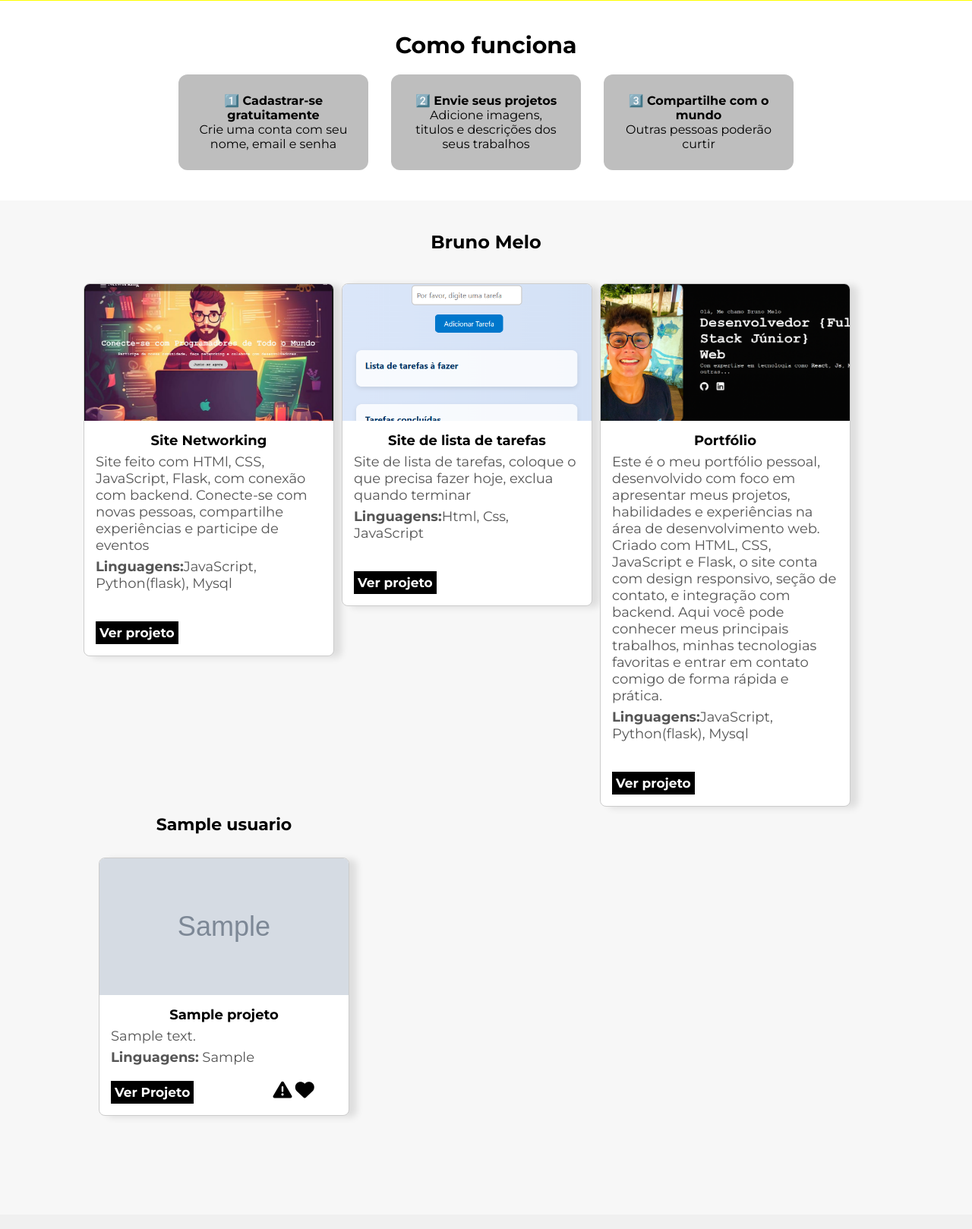
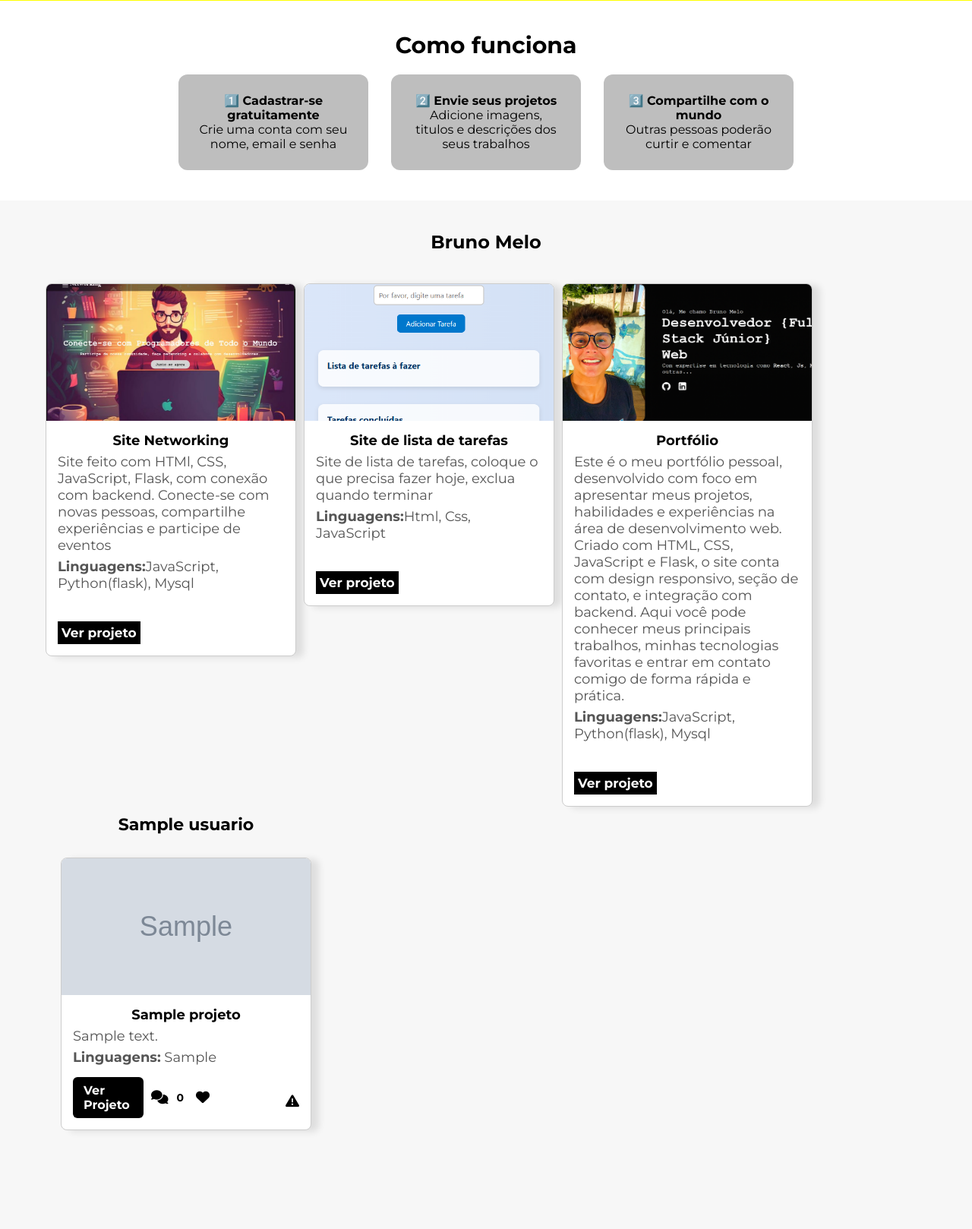
Before and after one commit to BrunoMeloMorais22/VitrineProjetos, a Flask app: page / in a window 1280 px wide. Shown: the part 387-2005 px from the top of the page at 76% size. Before the commit the page ends 1856 px from the top, so only its background shows below. Run offline with Flask 3, Linux system fonts and the light colour scheme; tables that the repository leaves empty or names only in its code hold one stand-in row (values such as "Sample post"); grey boxes marked "Sample" are stand-in pictures; some libraries are stand-ins or nearby versions.

Commit message:
Adicionando sistema de comentários

```diff
--- a/app.py
+++ b/app.py
@@ -1,9 +1,11 @@
 from flask import Flask, render_template, redirect, url_for, request, jsonify, session
 from datetime import timedelta
 import smtplib
+from flask_socketio import SocketIO, send
 import requests
 import mysql.connector
 from email.message import EmailMessage
+import socketio
 from werkzeug.security import generate_password_hash, check_password_hash
 from flask_cors import CORS
 from collections import defaultdict
@@ -14,6 +16,7 @@ app = Flask(__name__)
 
 app.secret_key = "corinthians"
 serializer = URLSafeTimedSerializer(app.secret_key)
+socketio = SocketIO(app)
 
 tipo = 'admin_metrica'
 
@@ -771,8 +774,12 @@ def projetos_curtidos():
         print("Erro ao carregar projetos:", e)
         return jsonify({"mensagem": "Erro ao carregar página"})
 
+@socketio.on("message")
+def handle_message(data):
+    send(data, broadcast=True)
+
 
 if __name__ == "__main__":
     import os
-    port = int(os.environ.get("PORT", 8000))
+    port = int(os.environ.get("PORT", 5000))
     app.run(debug=True, host="0.0.0.0", port=port)
--- a/static/css/style.css
+++ b/static/css/style.css
@@ -105,7 +105,7 @@ nav > a{
   display: grid;
   grid-template-columns: repeat(auto-fit, minmax(250px, 1fr));
   gap: 50px;
-    max-width: 1100px;
+  max-width: 1200px;
   margin: auto;
   padding: 20px;
 }
@@ -301,3 +301,128 @@ nav > a{
     padding: 10px;
   }
 }
+
+  .profile-pic {
+  width: 30px;
+  height: 30px;
+  border-radius: 50%;
+  object-fit: cover;
+  margin-right: 8px;
+  vertical-align: middle;
+}
+
+
+
+.toggle-comentarios {
+  top: 10px;
+  right: 10px;
+  border: none;
+  border-radius: 50%;
+  padding: 10px;
+  cursor: pointer;
+  font-size: 18px;
+  transition: background-color 0.3s;
+  display: flex;
+  align-items: center;
+  gap: 5px;
+}
+
+
+#contador-comentarios {
+  font-size: 14px;
+  color: #000000;
+  padding: 2px 6px;
+  border-radius: 12px;
+  font-weight: bold;
+}
+
+.comentario-section {
+  display: none;
+  padding: 16px;
+  border-top: 1px solid transparent;
+  background-color: transparent;
+  animation: fadeIn 0.3s ease-in-out;
+}
+
+.acoes-projeto {
+  display: flex;
+  align-items: center;
+  margin-top: 15px;
+}
+
+.acoes-projeto .botao {
+  background: black;
+  color: white;
+  padding: 8px 14px;
+  border-radius: 6px;
+  text-decoration: none;
+  font-weight: bold;
+  font-size: 16px;
+}
+
+.acoes-projeto button,
+.acoes-projeto i {
+  background: none;
+  border: none;
+  cursor: pointer;
+  font-size: 18px;
+  color: black;
+}
+
+.acoes-projeto .fa-heart.curtido {
+  color: red;
+}
+
+
+
+.comentario-section input[type="text"] {
+  width: 100%;
+  padding: 10px;
+  margin-bottom: 8px;
+  border: 1px solid #ccc;
+  border-radius: 8px;
+  font-size: 14px;
+  outline: none;
+  transition: border 0.2s;
+}
+
+.comentario-section input[type="text"]:focus {
+  border-color: #0033A0;
+}
+
+.comentario-section button {
+  width: 100%;
+  padding: 10px;
+  background-color: #0033A0;
+  color: white;
+  border: none;
+  border-radius: 8px;
+  font-size: 15px;
+  cursor: pointer;
+  transition: background-color 0.3s;
+  margin-bottom: 12px;
+}
+
+.comentario-section button:hover {
+  background-color: #00247A;
+}
+
+#editar-btn{
+  background: none;
+  margin-left: -15px;
+  color: rgb(88, 88, 88);
+}
+
+#chat {
+  max-height: 250px;
+  overflow-y: auto;
+  margin-top: 15px;
+  scroll-behavior: smooth;
+  padding-right: 6px;
+}
+
+
+@keyframes fadeIn {
+  from { opacity: 0; transform: translateY(-5px); }
+  to { opacity: 1; transform: translateY(0); }
+}
--- a/static/js/script.js
+++ b/static/js/script.js
@@ -59,3 +59,81 @@ document.querySelectorAll(".fa-heart").forEach(coracao => {
         });
     });
 });
+
+
+var socket = io.connect("http://127.0.0.1:5000");
+
+let contador = 0
+
+document.addEventListener("DOMContentLoaded", function() {
+    let savedUsername = localStorage.getItem("username")
+
+    if(savedUsername){
+        document.getElementById("username").value = savedUsername
+    }
+})
+
+function toggleComentarios(){
+    const section = document.getElementById("comentario-section")
+    section.style.display = section.style.display === "none" ? "block" : "none"
+}
+
+socket.on("message", function(data){
+    let chat = document.getElementById("chat")
+    let div = document.createElement("div")
+    let hora_atual = new Date();
+    let hora_formatada = hora_atual.toLocaleTimeString('pt-BR', { hour: '2-digit', minute: '2-digit' });
+    let data_formatada = hora_atual.toLocaleDateString('pt-BR');
+
+    div.className = "comentario";
+
+div.innerHTML = `
+
+  <div class="mensagem">
+    <strong> <i class="fa-solid fa-user"></i> ${data.username}</strong>
+    <div class="texto-msg">${data.message}</div>
+    <button onclick="editar(this)" class="editar-btn">Editar</button>
+    <div style="font-size: 12px; color: gray; margin-top: 4px;">${data_formatada} às ${hora_formatada}</div>
+  </div>
+`;
+
+
+chat.appendChild(div);
+
+contador ++
+      document.getElementById("contador-comentarios").textContent = contador
+})
+
+function sendMessage() {
+      let username = document.getElementById("username").value.trim();
+      let msg = document.getElementById("msg").value.trim();
+
+      if (!username) {
+        alert("Digite o nome de usuário");
+        return;
+      }
+
+      localStorage.setItem("username", username);
+
+      if (msg !== "") {
+        socket.emit("message", { username: username, message: msg });
+        document.getElementById("msg").value = "";
+      }
+    }
+
+    function editar(botao) {
+        const mensagemDiv = botao.parentElement;
+        const msgTexto = mensagemDiv.querySelector('.texto-msg');
+        if (botao.textContent === "Editar") {
+          msgTexto.setAttribute("contenteditable", "true");
+          msgTexto.focus();
+          botao.textContent = "Salvar";
+          msgTexto.style.backgroundColor = "#fff8dc";
+        } else {
+            msgTexto.setAttribute("contenteditable", "false");
+            botao.textContent = "Editar";
+            msgTexto.style.backgroundColor = "transparent";
+
+            botao.remove()
+        }
+    }
--- a/templates/index.html
+++ b/templates/index.html
@@ -44,7 +44,7 @@
 
             <div>
                 <h4>3️⃣ Compartilhe com o mundo</h4>
-                <p>Outras pessoas poderão curtir</p>
+                <p>Outras pessoas poderão curtir e comentar</p>
             </div>
         </div>
     </section>
@@ -96,9 +96,26 @@
             <h4>{{ projeto.nomeProjeto }}</h4>
             <p>{{ projeto.descricaoProjeto }}</p>
             <p><strong>Linguagens:</strong> {{ projeto.linguagens }}</p>
-            <a href="{{ projeto.link }}" target="_blank" class="botao">Ver Projeto</a>
-            <i onclick="denuncia('{{ projeto.id }}')" class="fa-solid fa-triangle-exclamation"></i>
-            <i class="fa-solid fa-heart" data-dono-id="{{ projeto.dono_id }}"></i>
+            <div class="acoes-projeto">
+  <a href="{{ projeto.link }}" target="_blank" class="botao">Ver Projeto</a>
+
+  <button class="toggle-comentarios" onclick="toggleComentarios()" title="Ver comentários">
+    <i class="fas fa-comments"></i>
+    <span id="contador-comentarios">0</span>
+  </button>
+
+  <i class="fa-solid fa-heart" data-dono-id="{{ projeto.dono_id }}"></i>
+  <i onclick="denuncia('{{ projeto.id }}')" class="fa-solid fa-triangle-exclamation"></i>
+</div>
+
+
+<div class="comentario-section" id="comentario-section">
+  <input type="text" id="username" placeholder="Seu nome">
+  <input type="text" id="msg" placeholder="Comentário...">
+  <button onclick="sendMessage()">Comentar</button>
+  <div id="chat"></div>
+</div>
+
           </div>
         </div>
       {% endfor %}
@@ -119,7 +136,7 @@
 </div>
 
 </section>
-
+  <script src="https://cdn.socket.io/4.5.4/socket.io.min.js"></script>
   <script src="/static/js/script.js"></script>
 </body>
 </html>
```
Also changed, not shown: static/image/OIP.jpeg (added), static/uploads/ChatGPT Image Jul 2, 2025, 07_23_02 PM.png (added), static/uploads/livro.jpg (added), static/uploads/pix-qrcode-1753729046655.png (added). Lines whose indentation alone changed are shown as unchanged.
